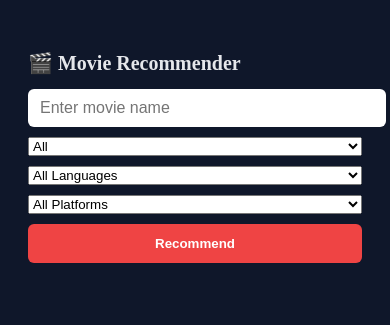
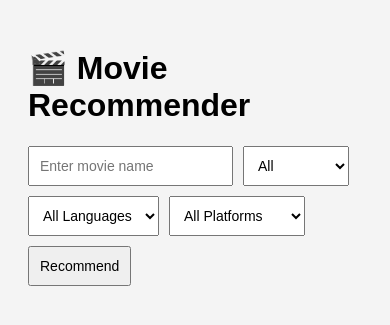
Before and after one commit to johngunji/movie-recommender, a Flask app: page / in a window 390 px wide. Shown: the top 325 px of the page. Run offline with Flask 3, Linux system fonts and the light colour scheme; parts of the project's set-up code (start-up, migrations or seed data) failed here and were passed over.

Commit message:
Refactor CSS for UI and mobile enhancements
Updated styles for improved UI and mobile responsiveness.

```diff
--- a/static/style.css
+++ b/static/style.css
@@ -1,69 +1,41 @@
-/* =========================
-   UI UPGRADE (Movie Cards)
-   ========================= */
-
 body {
-  background: #0f172a;
-  color: #e5e7eb;
+  font-family: Arial, sans-serif;
+  background: #f4f4f4;
+  padding: 20px;
 }
 
 .container {
   max-width: 1200px;
   margin: auto;
-  padding: 30px 20px;
 }
 
 .search-box {
   display: flex;
-  justify-content: center;
+  flex-wrap: wrap;
   gap: 10px;
-  margin-bottom: 30px;
+  margin-bottom: 20px;
 }
 
-.search-box input {
-  width: 300px;
-  padding: 10px 12px;
-  border-radius: 6px;
-  border: none;
-  outline: none;
-}
-
-.search-box button {
-  padding: 10px 16px;
-  border-radius: 6px;
-  border: none;
-  cursor: pointer;
-  background: #ef4444;
-  color: white;
-  font-weight: bold;
-}
-
-.search-box button:hover {
-  background: #dc2626;
+input, select, button {
+  padding: 10px;
+  font-size: 14px;
 }
 
 .grid {
   display: grid;
   grid-template-columns: repeat(auto-fill, minmax(180px, 1fr));
-  gap: 22px;
+  gap: 15px;
 }
 
 .card {
-  background: #020617;
-  border-radius: 10px;
+  background: white;
+  border-radius: 8px;
   overflow: hidden;
-  transition: transform 0.25s ease, box-shadow 0.25s ease;
-}
-
-.card:hover {
-  transform: scale(1.08);
-  box-shadow: 0 15px 40px rgba(0,0,0,0.6);
-  z-index: 5;
 }
 
 .card img {
   width: 100%;
-  height: 270px;
+  height: 260px;
   object-fit: cover;
 }
 
@@ -71,65 +43,16 @@ body {
   padding: 10px;
 }
 
-.card .title {
+.title {
   font-weight: bold;
-  font-size: 14px;
-  margin-bottom: 4px;
 }
 
-.card .genres {
+.genres {
   font-size: 12px;
-  color: #9ca3af;
+  color: gray;
 }
 
-.loader {
-  grid-column: 1 / -1;
-  text-align: center;
-  font-size: 18px;
-  opacity: 0.8;
+.meta {
+  font-size: 11px;
+  margin-top: 4px;
 }
-/* =========================
-   Mobile Responsive Fix
-   ========================= */
-
-@media (max-width: 768px) {
-
-  h1 {
-    font-size: 20px;
-  }
-
-  .search-box {
-    flex-direction: column;
-    align-items: stretch;
-    gap: 10px;
-  }
-
-  .search-box input {
-    width: 100%;
-    font-size: 16px; /* prevents zoom on mobile */
-  }
-
-  .search-box button {
-    width: 100%;
-    padding: 12px;
-  }
-
-  .grid {
-    grid-template-columns: repeat(2, 1fr);
-    gap: 14px;
-  }
-
-  .card img {
-    height: 220px;
-  }
-}
-
-@media (max-width: 420px) {
-  .grid {
-    grid-template-columns: 1fr;
-  }
-
-  .card img {
-    height: 260px;
-  }
-}
```
